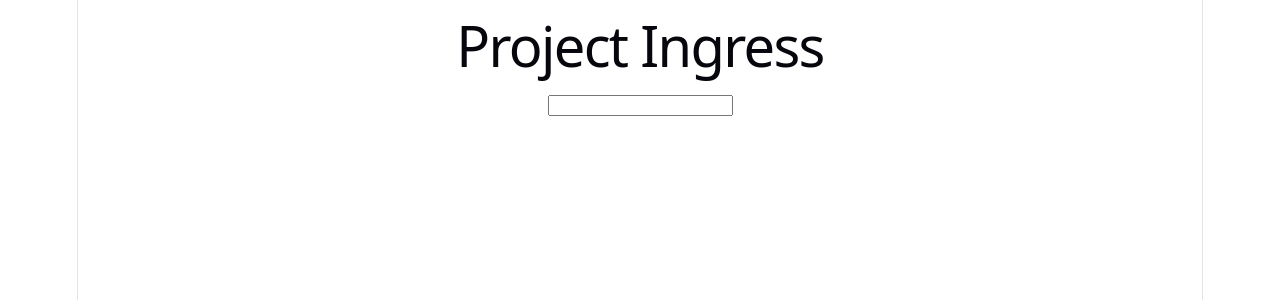
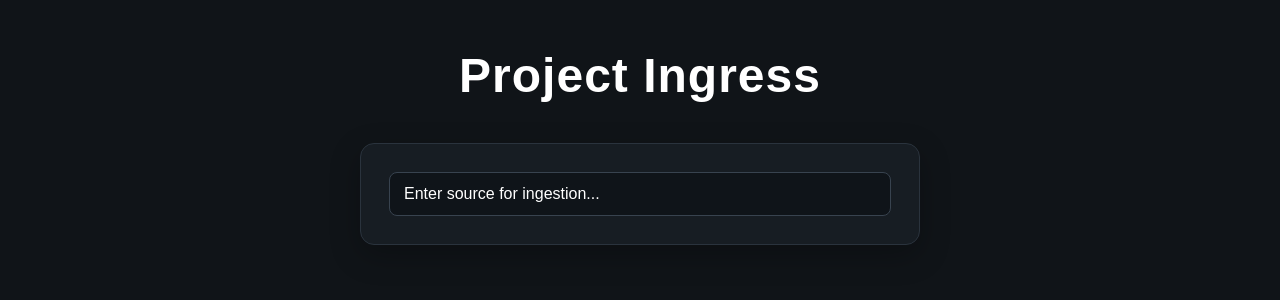
Before and after one commit to BanMehNow/Project-Ingress-Final, a React (Vite) app in the folder frontend/: page / in a window 1280 px wide. Shown: the top 300 px of the page. Built offline with nearby package versions, Linux system fonts and the light colour scheme.

Commit message:
Made styling changes for my own satiisfaction, removed boilerplate css

```diff
--- a/frontend/src/App.css
+++ /dev/null
@@ -1,184 +0,0 @@
-.counter {
-  font-size: 16px;
-  padding: 5px 10px;
-  border-radius: 5px;
-  color: var(--accent);
-  background: var(--accent-bg);
-  border: 2px solid transparent;
-  transition: border-color 0.3s;
-  margin-bottom: 24px;
-
-  &:hover {
-    border-color: var(--accent-border);
-  }
-  &:focus-visible {
-    outline: 2px solid var(--accent);
-    outline-offset: 2px;
-  }
-}
-
-.hero {
-  position: relative;
-
-  .base,
-  .framework,
-  .vite {
-    inset-inline: 0;
-    margin: 0 auto;
-  }
-
-  .base {
-    width: 170px;
-    position: relative;
-    z-index: 0;
-  }
-
-  .framework,
-  .vite {
-    position: absolute;
-  }
-
-  .framework {
-    z-index: 1;
-    top: 34px;
-    height: 28px;
-    transform: perspective(2000px) rotateZ(300deg) rotateX(44deg) rotateY(39deg)
-      scale(1.4);
-  }
-
-  .vite {
-    z-index: 0;
-    top: 107px;
-    height: 26px;
-    width: auto;
-    transform: perspective(2000px) rotateZ(300deg) rotateX(40deg) rotateY(39deg)
-      scale(0.8);
-  }
-}
-
-#center {
-  display: flex;
-  flex-direction: column;
-  gap: 25px;
-  place-content: center;
-  place-items: center;
-  flex-grow: 1;
-
-  @media (max-width: 1024px) {
-    padding: 32px 20px 24px;
-    gap: 18px;
-  }
-}
-
-#next-steps {
-  display: flex;
-  border-top: 1px solid var(--border);
-  text-align: left;
-
-  & > div {
-    flex: 1 1 0;
-    padding: 32px;
-    @media (max-width: 1024px) {
-      padding: 24px 20px;
-    }
-  }
-
-  .icon {
-    margin-bottom: 16px;
-    width: 22px;
-    height: 22px;
-  }
-
-  @media (max-width: 1024px) {
-    flex-direction: column;
-    text-align: center;
-  }
-}
-
-#docs {
-  border-right: 1px solid var(--border);
-
-  @media (max-width: 1024px) {
-    border-right: none;
-    border-bottom: 1px solid var(--border);
-  }
-}
-
-#next-steps ul {
-  list-style: none;
-  padding: 0;
-  display: flex;
-  gap: 8px;
-  margin: 32px 0 0;
-
-  .logo {
-    height: 18px;
-  }
-
-  a {
-    color: var(--text-h);
-    font-size: 16px;
-    border-radius: 6px;
-    background: var(--social-bg);
-    display: flex;
-    padding: 6px 12px;
-    align-items: center;
-    gap: 8px;
-    text-decoration: none;
-    transition: box-shadow 0.3s;
-
-    &:hover {
-      box-shadow: var(--shadow);
-    }
-    .button-icon {
-      height: 18px;
-      width: 18px;
-    }
-  }
-
-  @media (max-width: 1024px) {
-    margin-top: 20px;
-    flex-wrap: wrap;
-    justify-content: center;
-
-    li {
-      flex: 1 1 calc(50% - 8px);
-    }
-
-    a {
-      width: 100%;
-      justify-content: center;
-      box-sizing: border-box;
-    }
-  }
-}
-
-#spacer {
-  height: 88px;
-  border-top: 1px solid var(--border);
-  @media (max-width: 1024px) {
-    height: 48px;
-  }
-}
-
-.ticks {
-  position: relative;
-  width: 100%;
-
-  &::before,
-  &::after {
-    content: '';
-    position: absolute;
-    top: -4.5px;
-    border: 5px solid transparent;
-  }
-
-  &::before {
-    left: 0;
-    border-left-color: var(--border);
-  }
-  &::after {
-    right: 0;
-    border-right-color: var(--border);
-  }
-}
--- a/frontend/src/App.jsx
+++ b/frontend/src/App.jsx
@@ -1,24 +1,24 @@
 import { useState } from 'react'
-import './App.css'
+import './index.css'
 
 function App() {
-  const [url, setUrl] = useState(' ')
+  const [url, setUrl] = useState('')
   return (
 
     <div className='App'>
       <header className='app-header'>
         <h1>Project Ingress</h1>
       </header>
-
-      <div className='url-input'>
-        <input
-          type="text"
-          value={url}
-          onChange={(input) => setInputValue(input.target.value)}
-          placeholder='Enter source for ingestion...'
-        />
-      </div>
-
+      <main className="ingestion-box">
+        <div className="url-input">
+          <input
+            type="text"
+            placeholder="Enter source for ingestion..."
+            value={url}
+            onChange={(event) => setUrl(event.target.value)}
+          />
+        </div>
+      </main>
     </div>
   )
 }
--- a/frontend/src/index.css
+++ b/frontend/src/index.css
@@ -1,111 +1,89 @@
-:root {
-  --text: #6b6375;
-  --text-h: #08060d;
-  --bg: #fff;
-  --border: #e5e4e7;
-  --code-bg: #f4f3ec;
-  --accent: #aa3bff;
-  --accent-bg: rgba(170, 59, 255, 0.1);
-  --accent-border: rgba(170, 59, 255, 0.5);
-  --social-bg: rgba(244, 243, 236, 0.5);
-  --shadow:
-    rgba(0, 0, 0, 0.1) 0 10px 15px -3px, rgba(0, 0, 0, 0.05) 0 4px 6px -2px;
-
-  --sans: system-ui, 'Segoe UI', Roboto, sans-serif;
-  --heading: system-ui, 'Segoe UI', Roboto, sans-serif;
-  --mono: ui-monospace, Consolas, monospace;
-
-  font: 18px/145% var(--sans);
-  letter-spacing: 0.18px;
-  color-scheme: light dark;
-  color: var(--text);
-  background: var(--bg);
-  font-synthesis: none;
-  text-rendering: optimizeLegibility;
-  -webkit-font-smoothing: antialiased;
-  -moz-osx-font-smoothing: grayscale;
-
-  @media (max-width: 1024px) {
-    font-size: 16px;
-  }
-}
-
-@media (prefers-color-scheme: dark) {
-  :root {
-    --text: #9ca3af;
-    --text-h: #f3f4f6;
-    --bg: #16171d;
-    --border: #2e303a;
-    --code-bg: #1f2028;
-    --accent: #c084fc;
-    --accent-bg: rgba(192, 132, 252, 0.15);
-    --accent-border: rgba(192, 132, 252, 0.5);
-    --social-bg: rgba(47, 48, 58, 0.5);
-    --shadow:
-      rgba(0, 0, 0, 0.4) 0 10px 15px -3px, rgba(0, 0, 0, 0.25) 0 4px 6px -2px;
-  }
-
-  #social .button-icon {
-    filter: invert(1) brightness(2);
-  }
+* {
+  box-sizing: border-box;
 }
 
 body {
   margin: 0;
+  font-family: Arial, Helvetica, sans-serif;
+  background: #101418;
+  color: #ffffff;
 }
 
-#root {
-  width: 1126px;
-  max-width: 100%;
-  margin: 0 auto;
-  text-align: center;
-  border-inline: 1px solid var(--border);
-  min-height: 100svh;
-  display: flex;
-  flex-direction: column;
-  box-sizing: border-box;
+.App {
+  min-height: 100vh;
+  padding: 48px 20px;
 }
 
-h1,
-h2 {
-  font-family: var(--heading);
-  font-weight: 500;
-  color: var(--text-h);
+.app-header {
+  text-align: center;
+  margin-bottom: 40px;
 }
 
-h1 {
-  font-size: 56px;
-  letter-spacing: -1.68px;
-  margin: 32px 0;
-  @media (max-width: 1024px) {
-    font-size: 36px;
-    margin: 20px 0;
-  }
-}
-h2 {
-  font-size: 24px;
-  line-height: 118%;
-  letter-spacing: -0.24px;
-  margin: 0 0 8px;
-  @media (max-width: 1024px) {
-    font-size: 20px;
-  }
-}
-p {
+.app-header h1 {
   margin: 0;
+  font-size: 3rem;
+  font-weight: 700;
+  letter-spacing: 1px;
 }
 
-code,
-.counter {
-  font-family: var(--mono);
-  display: inline-flex;
-  border-radius: 4px;
-  color: var(--text-h);
+.ingestion-box {
+  width: 100%;
+  max-width: 560px;
+  margin: 0 auto;
+  padding: 28px;
+  background: #171d23;
+  border: 1px solid #2a333d;
+  border-radius: 14px;
+  box-shadow: 0 10px 30px rgba(0, 0, 0, 0.25);
 }
 
-code {
-  font-size: 15px;
-  line-height: 135%;
-  padding: 4px 8px;
-  background: var(--code-bg);
+.ingestion-box h2 {
+  margin: 0 0 8px;
+  font-size: 1.25rem;
+  font-weight: 600;
 }
+
+.ingestion-box p {
+  margin: 0 0 22px;
+  color: #aab4bf;
+  font-size: 0.95rem;
+}
+
+.url-input {
+  display: flex;
+  gap: 10px;
+}
+
+.url-input input {
+  flex: 1;
+  padding: 12px 14px;
+  border: 1px solid #38434f;
+  border-radius: 8px;
+  background: #0f1419;
+  color: #ffffff;
+  font-size: 1rem;
+  outline: none;
+}
+
+.url-input input::placeholder {
+  color: white;
+  opacity: 1;
+}
+
+.url-input input:focus {
+  border-color: #6ca8ff;
+}
+
+.url-input button {
+  padding: 12px 18px;
+  border: none;
+  border-radius: 8px;
+  background: #6ca8ff;
+  color: #ffffff;
+  font-size: 1rem;
+  cursor: pointer;
+}
+
+.url-input button:hover {
+  background: #4d92f0;
+}
```
